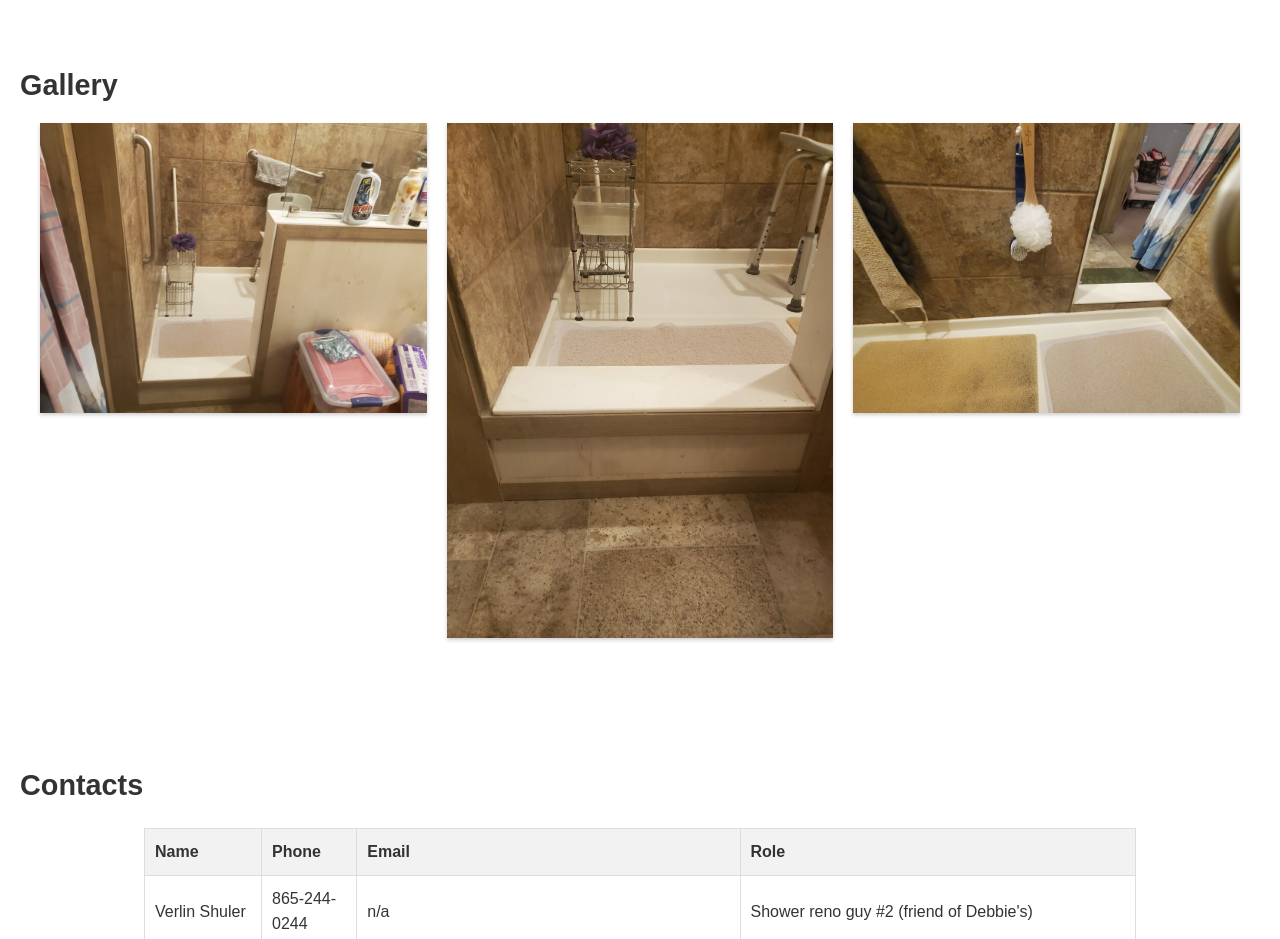
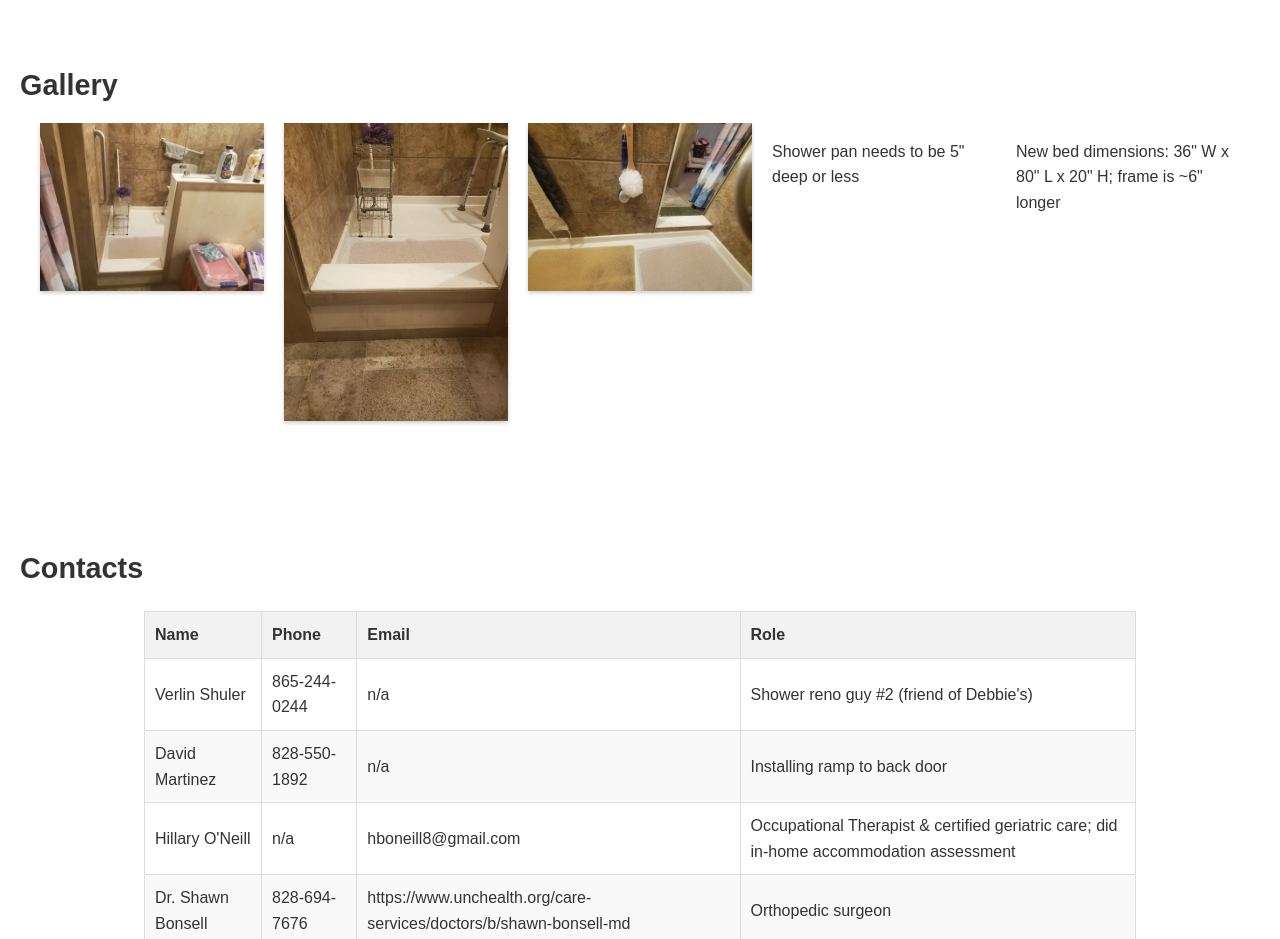
Before and after one commit to irunthegamut/haven-dr.githib.io, a plain HTML site: page index.html in a window 1280 px wide. Shown: the part 2020-2959 px from the top of the page. Drawn offline with Linux system fonts and the light colour scheme.

Commit message:
Update index.html

```diff
--- a/index.html
+++ b/index.html
@@ -40,6 +40,8 @@
             <img src="Resized_20251205_094239.jpeg" alt="Shower half wall and entry" title="Shower half wall and entry">
             <img src="imagejpeg_0.jpg.jpeg" alt="Shower entry and pan detail" title="Shower entry and pan detail">
             <img src="imagejpeg_1.jpg.jpeg" alt="Shower pan, interior view" title="Shower pan, interior view">
+            <p>Shower pan needs to be 5" deep or less</p>
+            <p>New bed dimensions: 36" W x 80" L x 20" H; frame is ~6" longer</p>
         </div>
     </section>
 
```
